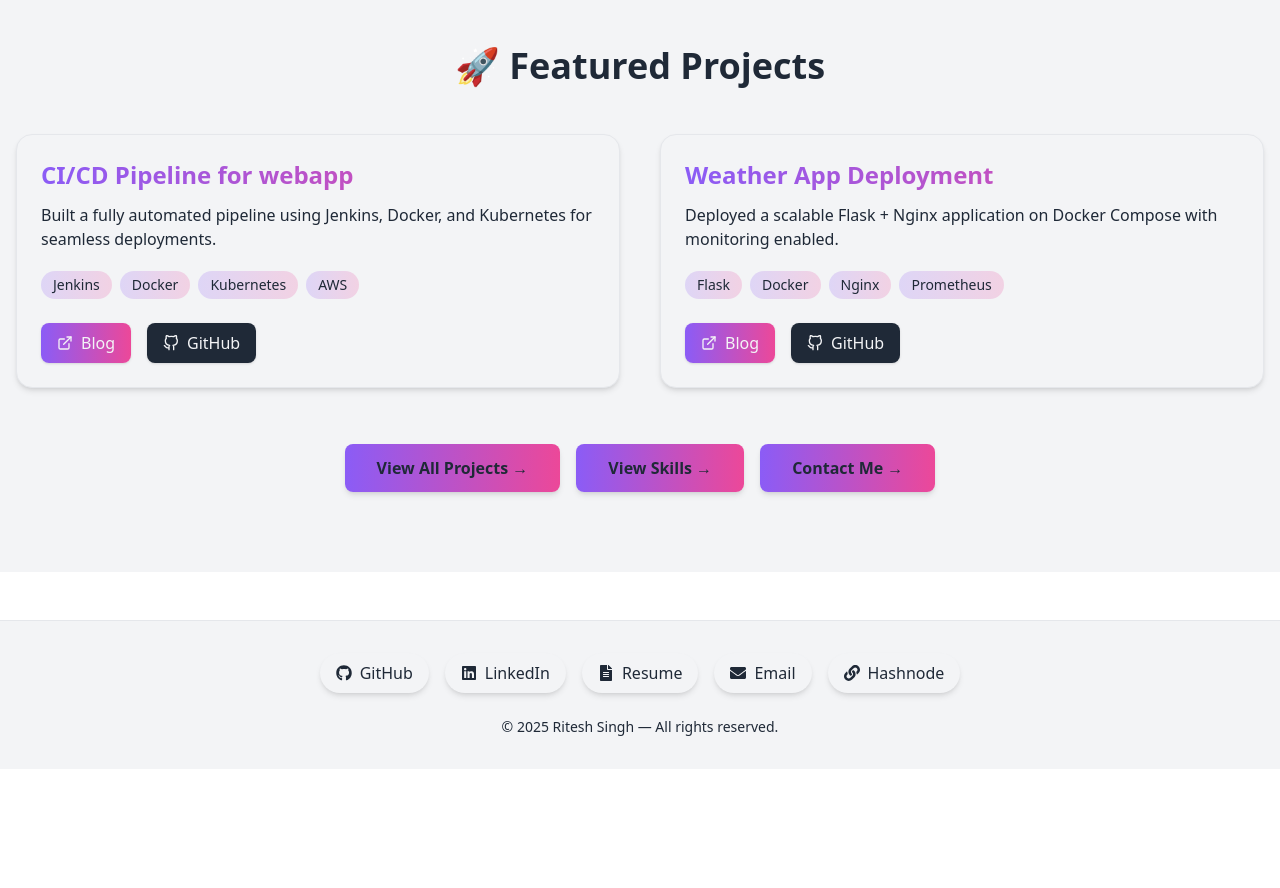
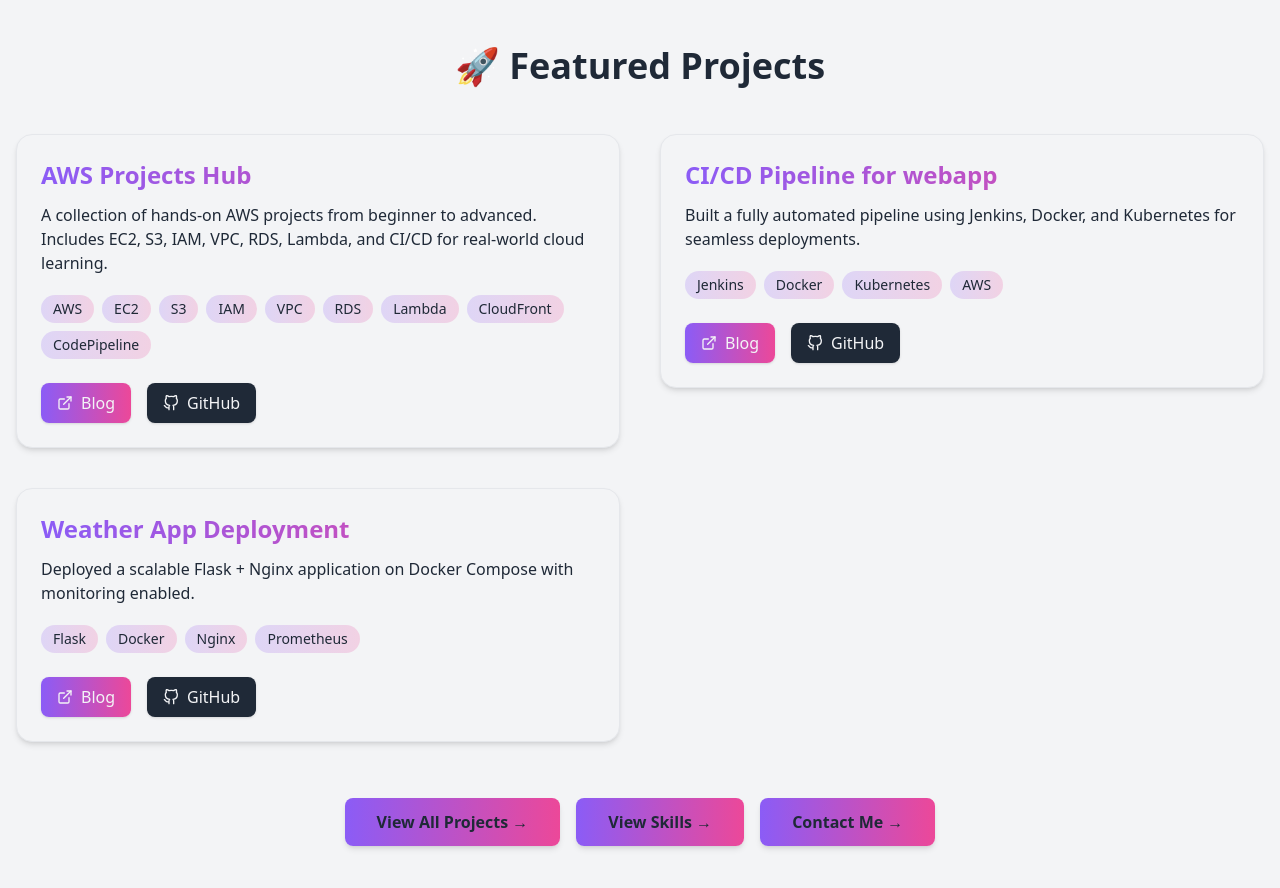
Before and after one commit to ritesh355/portfolio, a Next.js app: page / in a window 1280 px wide. Shown: the part 560-1448 px from the top of the page. Before the commit the page ends 1329 px from the top, so only its background shows below. Built offline with nearby package versions, Linux system fonts and the light colour scheme.

Commit message:
updating about and project

```diff
--- a/pages/about.tsx
+++ b/pages/about.tsx
@@ -105,6 +105,32 @@
       "Gained confidence with real-world automation use cases for production-grade workflows.",
     ],
   },
+
+  {
+  name: "Docker - Introducing Docker Essentials, Containers, and More",
+  issuedBy: "Udemy",
+  date: "2025",
+  link: "https://www.udemy.com/certificate/UC-adea6640-90c4-4555-8cd2-f04a24be0665/", // replace with your actual certificate link
+  learnings: [
+    "Understood Docker architecture and containerization fundamentals.",
+    "Learned how to build, run, and manage containers effectively.",
+    "Worked with Docker images, networks, and volumes for real-world use cases.",
+    "Prepared a solid foundation for Kubernetes and advanced container orchestration.",
+  ],
+},
+{
+  name: "Linux for Cloud & DevOps Engineer",
+  issuedBy: "Udemy",
+  date: "2025",
+  link: "https://www.udemy.com/certificate/UC-26ebb339-887d-4821-9ebe-f003154aca3f/", // replace with your actual certificate link
+  learnings: [
+    "Mastered essential Linux commands for DevOps and cloud workflows.",
+    "Worked with user management, permissions, and process control.",
+    "Explored shell scripting for automation in DevOps tasks.",
+    "Developed confidence to navigate and manage Linux servers in production environments.",
+  ],
+},
+
 ];
 
 // Reusable fade-in animation
--- a/pages/index.tsx
+++ b/pages/index.tsx
@@ -49,6 +49,16 @@
             animate="visible"
           >
             <motion.div variants={item}>
+  <ProjectCard
+    title="AWS Projects Hub"
+    description="A collection of hands-on AWS projects from beginner to advanced. Includes EC2, S3, IAM, VPC, RDS, Lambda, and CI/CD for real-world cloud learning."
+    technologies={["AWS", "EC2", "S3", "IAM", "VPC", "RDS", "Lambda", "CloudFront", "CodePipeline"]}
+    github="https://github.com/ritesh355/aws-projects"
+    blog="https://ritesh-devops.hashnode.dev"
+  />
+</motion.div>
+
+            <motion.div variants={item}>
               <ProjectCard
                 title="CI/CD Pipeline for webapp"
                 description="Built a fully automated pipeline using Jenkins, Docker, and Kubernetes for seamless deployments."
--- a/pages/projects.tsx
+++ b/pages/projects.tsx
@@ -4,13 +4,14 @@
 
 const projects = [
   {
-    title: "Real-Time DevOps Projects Hub",
-    description:
-      "A dedicated website featuring real-time DevOps & Cloud projects from beginner to production-level. Perfect to learn by doing!",
-    technologies: ["AWS", "Docker", "Kubernetes", "Terraform", "Linux", "Azure", "Jenkins"],
-    github: "https://github.com/ritesh355/devops-projects",
-    blog: "https://ritesh-devops.hashnode.dev",
-  },
+  title: "AWS Projects Hub",
+  description:
+    "A collection of hands-on AWS projects from beginner to advanced. Includes EC2, S3, IAM, VPC, RDS, Lambda, and CI/CD for real-world cloud learning.",
+  technologies: ["AWS", "EC2", "S3", "IAM", "VPC", "RDS", "Lambda", "CloudFront", "CodePipeline"],
+  github: "https://github.com/ritesh355/aws-projects",
+  blog: "https://ritesh-devops.hashnode.dev",
+},
+
   {
     title: "Weather App",
     description:
```
